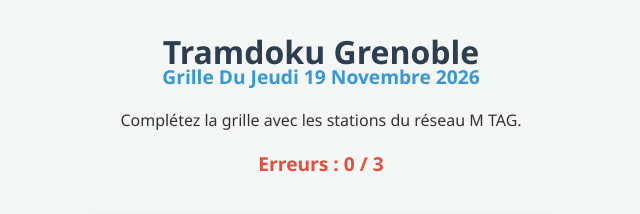
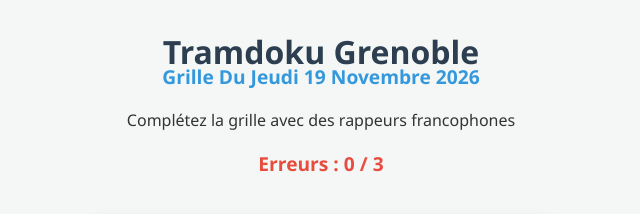
Before and after one commit to leo13paul-blip/tramdoku, a plain HTML site: page index.html in a window 1280 px wide. Shown: the top 214 px of the page, 319-959 px from the left. Drawn offline with Linux system fonts and the light colour scheme.

Commit message:
index.html

```diff
--- a/index.html
+++ b/index.html
@@ -3,7 +3,7 @@
 <head>
     <meta charset="UTF-8">
     <meta name="viewport" content="width=device-width, initial-scale=1.0">
-    <title>Tramdoku - Grenoble</title>
+    <title>Rapdoku (FR)</title>
     <link rel="stylesheet" href="style.css">
 </head>
 <body>
@@ -11,7 +11,7 @@
     <header>
         <h1>Tramdoku Grenoble</h1>
         <p id="date-grille" class="date-display">Chargement de la date...</p>
-        <p>Complétez la grille avec les stations du réseau M TAG.</p>
+        <p>Complétez la grille avec des rappeurs francophones</p>
         <p id="compteur-erreurs">Erreurs : 0 / 3</p>
     </header>
 
```
